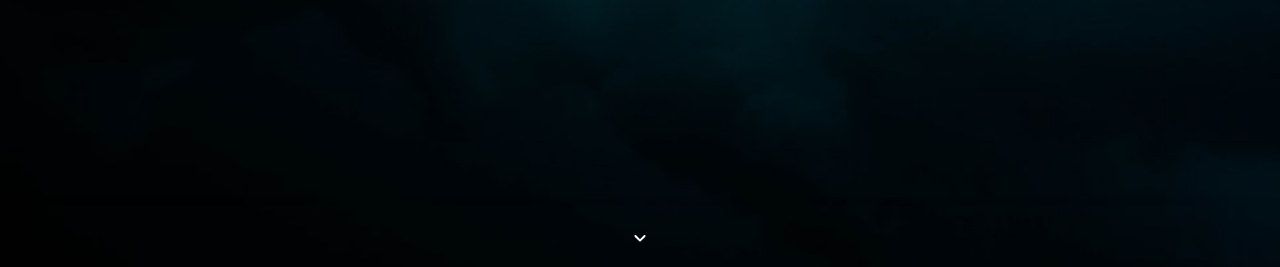
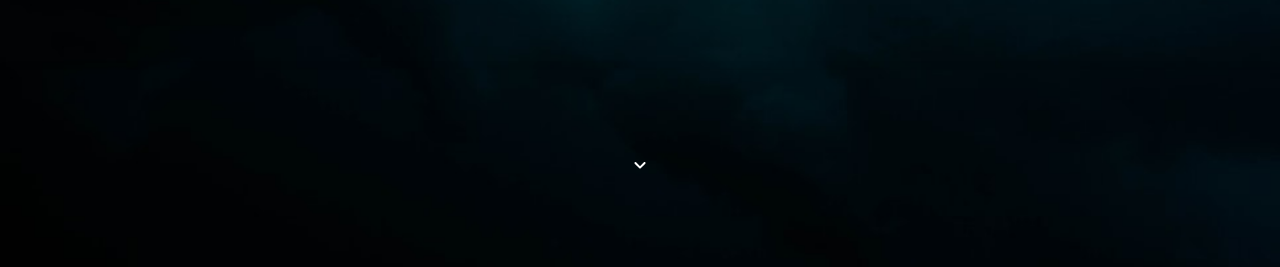
Before and after one commit to listenToRipley/nataliekendrick, a React (Create React App) app: page / in a window 1280 px wide. Shown: the part 530-797 px from the top of the page. Built offline with nearby package versions, Linux system fonts and the light colour scheme; grey boxes are pictures that could not be loaded.

Commit message:
content looks better

```diff
--- a/src/Components/MobilePanel.js
+++ b/src/Components/MobilePanel.js
@@ -20,12 +20,18 @@ const useStyles = makeStyles({
     top: 'auto',
     bottom: 0,
     alignItems: 'center',
-    width: '100%'
+    height: '25%',
+    width: '100vw'
+  },
+  toolbar: {
+    width: '100vw',
   },
   icon: {
     fontSize: 'large',
     color: 'white',
-    width: '100%'
+    display: 'inline-block',
+    width: '100vw',
+    height: '25vh'
   },
   list: {
     width: 250,
@@ -42,8 +48,7 @@ const useStyles = makeStyles({
 const MobilePanel = () =>  {
   const classes = useStyles();
   const [value, setValue] = useState(0);
-  const [state, setState] = useState(false);
-  const [open, setOpen] = useState(false)
+  const [open, setOpen] = useState(false);
 
   const handleChange = (event, newValue) => {
     setValue(newValue);
@@ -54,7 +59,7 @@ const MobilePanel = () =>  {
     if (event.type === 'keydown' && (event.key === 'Tab' || event.key === 'Shift')) {
       return;
     }
-    setState(!state);
+    setOpen(!open);
   };
 
   const list = () => (
@@ -94,21 +99,29 @@ const MobilePanel = () =>  {
   );
 
   return (
-    <AppBar className={classes.appbar} position="fixed" color="transparent">
-      <Toolbar>
-        <Button className={classes.icon} edge="start" color="inherit" aria-label="open drawer"
+    <AppBar className={classes.appbar}
+    position="fixed"
+    color="transparent"
+    fullWidth='true'>
+      <Toolbar classes={classes.toolbar}
+        fullWidth='true'>
+        <Button className={classes.icon}
+        edge="start"
+
+        aria-label="open drawer"
         onClick={toggleDrawer(true)}>
-        {setState ? <ExpandMoreRoundedIcon/> : <ExpandLessRoundedIcon/>}
+        {setOpen ? <ExpandMoreRoundedIcon/> : <ExpandLessRoundedIcon/>}
           <SwipeableDrawer
             onClose={toggleDrawer(false)}
             onOpen={toggleDrawer(true)}
           >
-            {list}
+          <Drawer>
+          {list}
+          </Drawer>
           </SwipeableDrawer>
         </Button>
       </Toolbar>
     </AppBar>
-  // <div className={classes.test}>##################</div>
   );
 }
 
```
